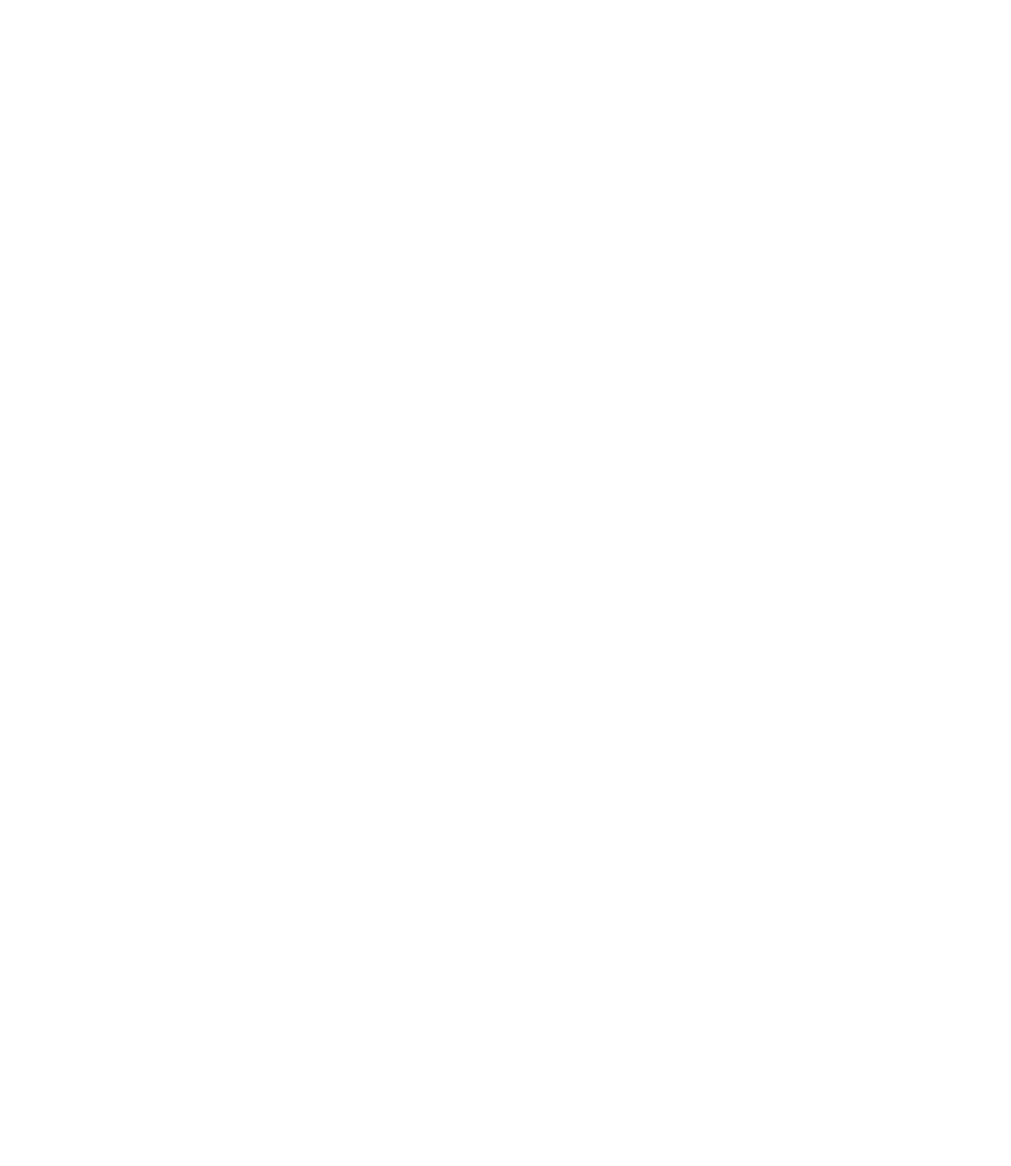
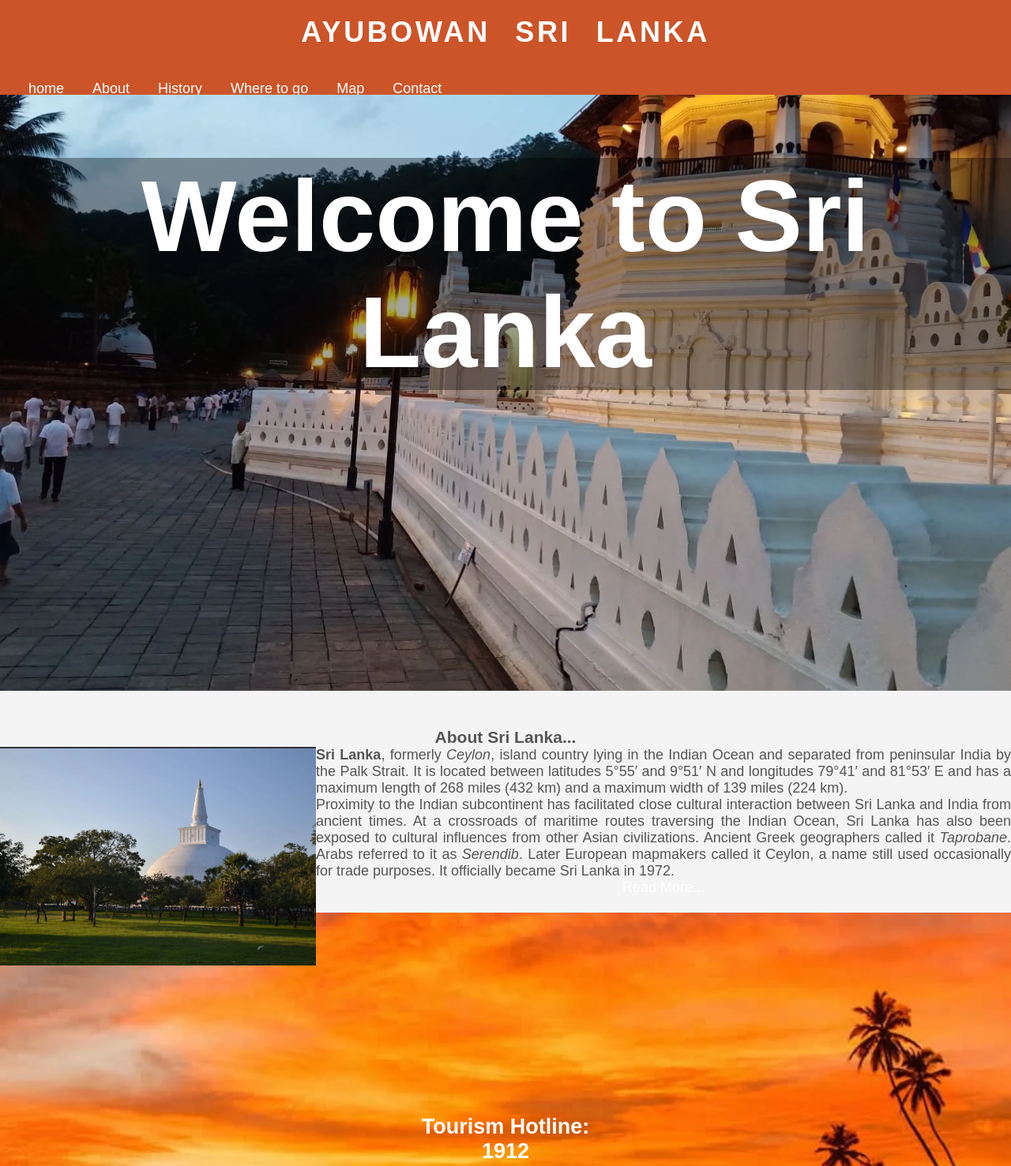
Before and after one commit to PadmaGnanapriya/Tourism-site-pure, a plain HTML site: page index.html in a window 1280 px wide. Shown: the top 1477 px of the page at 79% size. Before the commit the page ends 800 px from the top, so only its background shows below. Drawn offline with Linux system fonts and the light colour scheme.

Commit message:
index page is creating

```diff
--- a/index.html
+++ b/index.html
@@ -8,5 +8,58 @@
 </head>
 <body>
 
+    <header>
+
+        <div>
+            <h1>AYUBOWAN SRI LANKA</h1>
+        </div>
+        <nav>
+            <ul>
+                <li><a href="index.html">home</a></li>
+                <li><a href="about.html">About</a></li>
+                <li><a href="history.html">History</a></li>
+                <li><a href="Where-to-go.html">Where to go</a></li>
+                <li><a href="map.html">Map</a></li>
+                <li><a href="contact.html">Contact</a></li>
+            </ul>
+        </nav>
+    </header>
+
+
+    <div class="contaioner">
+        <img width="100%" src="images/kandy.webp" alt="Sri Lanka">
+        <div class="text-box">
+            <h4 id="index">Welcome to Sri Lanka</h4> <!--Welcome to Sri Lanka-->
+          </div>
+    </div>
+    <br/>
+    <br/>
+    <h3>About Sri Lanka...</h3>
+            <hr>
+            <img width="400px" src="images/Anuradhapura.webp" alt="forest-image" style="float: left" >
+            <p><b>Sri Lanka</b>, formerly <i>Ceylon</i>, island country lying in the Indian Ocean and separated from
+                peninsular India by the Palk Strait. It is located between latitudes 5°55′ and 9°51′ N
+                and longitudes 79°41′ and 81°53′ E and has a maximum length of 268 miles (432 km) and a
+                maximum width of 139 miles (224 km).
+            </p>
+            <p>
+                Proximity to the Indian subcontinent has facilitated close cultural interaction between
+                Sri Lanka and India from ancient times. At a crossroads of maritime routes traversing the
+                Indian Ocean, Sri Lanka has also been exposed to cultural influences from other Asian
+                civilizations. Ancient Greek geographers called it <i>Taprobane</i>. Arabs referred to it as
+                <i>Serendib</i>. Later European mapmakers called it Ceylon, a name still used occasionally for
+                trade purposes. It officially became Sri Lanka in 1972.
+            </p>
+            <a href="about.html" target="_blank" class="box-3"><i></i>Read More...</a>
+            <br/>
+            <br/>
+    <section class="parallax">
+        <div class="parallax-inner">
+            <h1><a href="tel:+941912"> Tourism Hotline:<br/> 1912</a></h1>
+        </div>
+    </section>
+    <div class="margin"></div>
+
+
 </body>
 </html>
--- a/style.css
+++ b/style.css
@@ -1,13 +1,89 @@
-*{
+ *{
     margin:0;
     padding:0;
     border:0;
 }
 
+body{
+    background-color: #f4f4f4;
+    color: #555555;
+    font-family: Arial, Helvetica, sans-serif;
+    font-size: 18px;
+    font-weight: normal;
+    text-align: center;
+}
+
+a{
+    text-decoration:none;
+    color:white;
+}
+
+a:hover{
+    color: yellow;
+    transform: scale(1.2);
+}
+
+p{
+    text-align: justify;
+}
+
+header nav ul li:hover{
+    transform: scale(1.2);
+    transition-delay: 0.1s;
+}
+
+header{
+    background-color: rgb(204, 84, 41);
+    color:white;
+    width: 100%;
+    height: 70px;
+    padding-top: 20px;
+    padding-bottom: 30px;
+    position: fixed;
+    overflow: hidden;
+    z-index: 200;
+}
+
+header div{
+    letter-spacing: 0.2em;
+    word-spacing: 1em;
+    padding-bottom: 40px;
+}
+
+header nav ul li{
+    float:left;
+    padding-left: 2em;
+    text-justify: auto;
+    list-style: none;
+}
+
+.text-box{
+    position: absolute;
+    top: 200px;
+    color: white;
+    background-color: rgba(0, 0, 0, 0.356);
+    font-size: 10vw;
+}
+
+.container{
+    position: relative;
+}
+
+
+/* Deleete this margin */
 .margin{
     margin:75% 0;
+
 }
 
-parallax{
-    background:url("")
+
+.parallax{
+    background:url("images/Tour29.webp")
+        repeat fixed 100%;
+    background-size: cover;
 }
+
+.parallax-inner{
+    padding-top:20%;
+    padding-bottom: 20%;
+}
```
